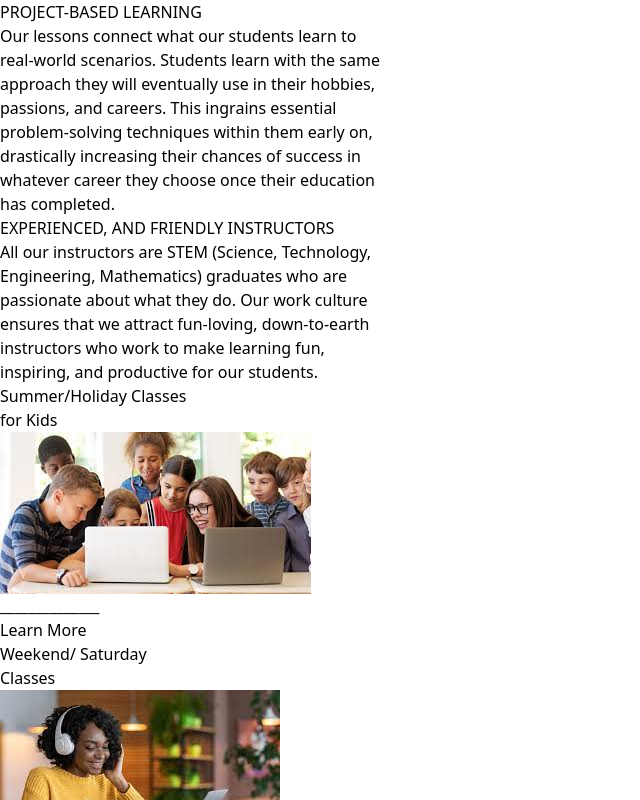
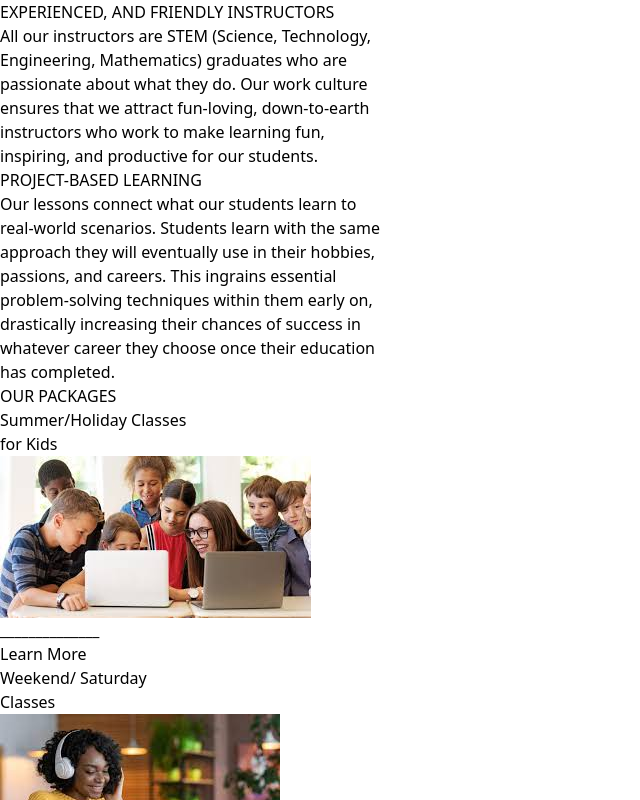
Before and after one commit to Joel0007tech/idealab, a React (Vite) app: page / in a window 1280 px wide. Shown: the part 4052-4852 px from the top of the page, without its empty margins (0-640 px from the left). Built offline with nearby package versions, Linux system fonts and the light colour scheme.

Commit message:
update to idealab

```diff
--- a/src/components/Home.jsx
+++ b/src/components/Home.jsx
@@ -126,37 +126,38 @@ const Home = ({
               </p>
               <div className="mt-10 p-9 bg-slate-500 w-full justify-center">
                 <h5 className="text-white text-center text-xl">Why Idealab?</h5>
-                <div className="flex flex-row">
-                <div className="flex flex-col p-5 bg-black gap-3 mt-4 border-black rounded-bl-2xl rounded-tr-2xl">
-                  <h4 className="font-bold text-white">DESIGN THINKING APPROACH</h4>
-                  <p className="text-white">We believe that the main aim of learning to<br/>
+                <div className="flex flex-row gap-3 justify-center">
+                <div className="flex flex-col p-5 bg-yellow-700 gap-3 mt-4 border-black rounded-b-2xl">
+                  <h4 className="font-bold">DESIGN THINKING APPROACH</h4>
+                  <p className="font-semibold">We believe that the main aim of learning to<br/>
                   code is to solve problems, so we take our students<br/>
                   through the five-step design thinking process<br/> Empathize, Define,
                     Ideate, Prototype and Test<br/> which is a human-centred approach
                     to innovation<br/> and problem-solving made popular by Stanford<br/>
                     University’s Design School.</p>
                 </div>
-                <div className="flex flex-col p-5 bg-yellow-700 gap-3 mt-4 border-black rounded-tl-2xl rounded-br-2xl">
-                  <h4 className="font-bold relative bottom-1">PROJECT-BASED LEARNING</h4>
-                  <p className="relative bottom-2 font-semibold">Our lessons connect what our students learn to <br/>
+                <div className="flex flex-col p-5 bg-yellow-700 gap-3 mt-4 border-black rounded-b-2xl w-fit">
+                  <h4 className="font-bold text-center">EXPERIENCED, AND FRIENDLY INSTRUCTORS</h4>
+                  <p className="font-semibold">All our instructors are STEM (Science, Technology,<br/> Engineering, Mathematics) graduates
+                  who are<br/> passionate about what they do. Our work culture<br/> ensures that we attract fun-loving,
+                  down-to-earth<br/> instructors who work to make learning fun,<br/> inspiring, and productive for our
+                   students.</p>
+                </div>
+                <div className="flex flex-col p-5 bg-yellow-700 gap-3 mt-4 border-black rounded-b-2xl">
+                  <h4 className="font-bold">PROJECT-BASED LEARNING</h4>
+                  <p className="relative bottom-1 font-semibold">Our lessons connect what our students learn to <br/>
                  real-world scenarios. Students learn with the same<br/>
                  approach they will eventually use in their hobbies,<br/>
                  passions, and careers. This ingrains essential <br/>
                  problem-solving techniques within them early on,<br/>drastically increasing their chances of success in
                  <br/>whatever career they choose once their education<br/> has completed.</p>
                 </div>
-                <div className="flex flex-col p-5 bg-yellow-700 gap-3 mt-4 border-black rounded-b-2xl w-fit m-auto">
-                  <h4 className="font-bold text-center">EXPERIENCED, AND FRIENDLY INSTRUCTORS</h4>
-                  <p className="font-semibold">All our instructors are STEM (Science, Technology,<br/> Engineering, Mathematics) graduates
-                  who are<br/> passionate about what they do. Our work culture<br/> ensures that we attract fun-loving,
-                  down-to-earth<br/> instructors who work to make learning fun,<br/> inspiring, and productive for our
-                   students.</p>
-                </div>
               </div>
               </div>
         </section>
-      <section className="flex justify-center p-7 bg-slate-200">
-        <div className="flex flex-col gap-5">
+      <Element className="flex justify-center p-7 bg-slate-200 m-auto" name="Training">
+        <h3 className="text-black font-bold text-2xl ">OUR PACKAGES</h3>
+        <div className="flex flex-col gap-5 pt-20">
           <div className="flex gap-6 sm:flex sm:flex-col">
             <div className="flex flex-col hover:border-[7px] border-solid border-slate-300 p-8 gap-3 bg-white rounded-2xl"
              data-aos="flip-down"
@@ -217,7 +218,7 @@ const Home = ({
             </div>
           </div>
         </div>
-      </section>
+      </Element>
       <Element className="w-full bg-slate-500 m-auto p-10 mb-4" name="about">
           <h1 className="mb-5 font-bold text-black text-3xl text-center">ABOUT US </h1>
           <p className="leading-relaxed text-black font-semibold text-center">At IdeaLab Academy, we are saddled with the responsibility of empowering the next generation of<br/>
```
